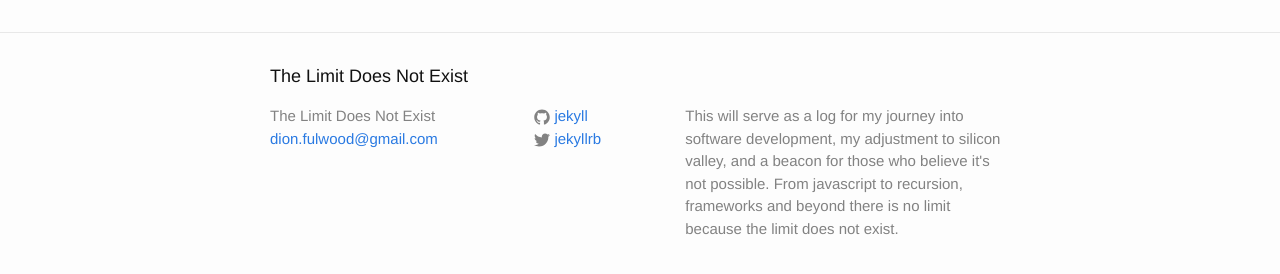
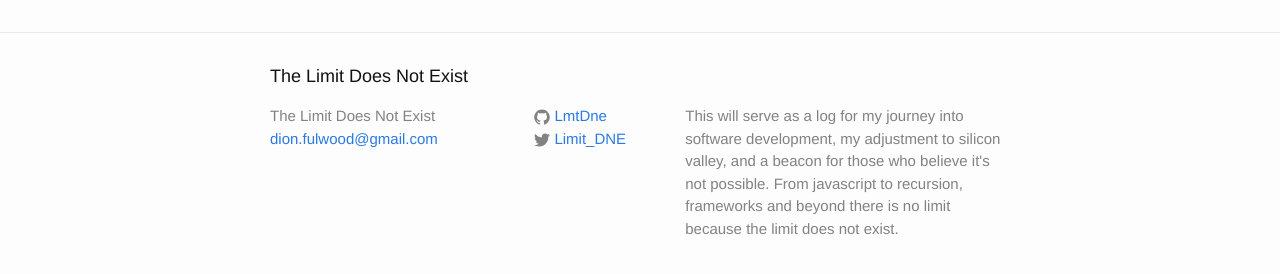
Before and after one commit to LmtDNE/LmtDne.github.io, a Jekyll site: the page built from index.html, in a window 1280 px wide. Shown: the part 264-538 px from the top of the page. Built offline with Jekyll 4.4.1, drawn with Linux system fonts in a browser that asks for light colours.

Commit message:
updated yml.config with github username and updated twitter username

```diff
--- a/_config.yml
+++ b/_config.yml
@@ -14,8 +14,8 @@ description: > # this means to ignore newlines until "baseurl:"
    there is no limit because the limit does not exist.
 baseurl: "http://lmtdne.github.io" # the subpath of your site, e.g. /blog
 url: "http://yourdomain.com" # the base hostname & protocol for your site
-twitter_username: jekyllrb
-github_username:  jekyll
+twitter_username: Limit_DNE
+github_username:  LmtDne
 
 # Build settings
 markdown: kramdown
```
Also changed, not shown: 5 other files.
